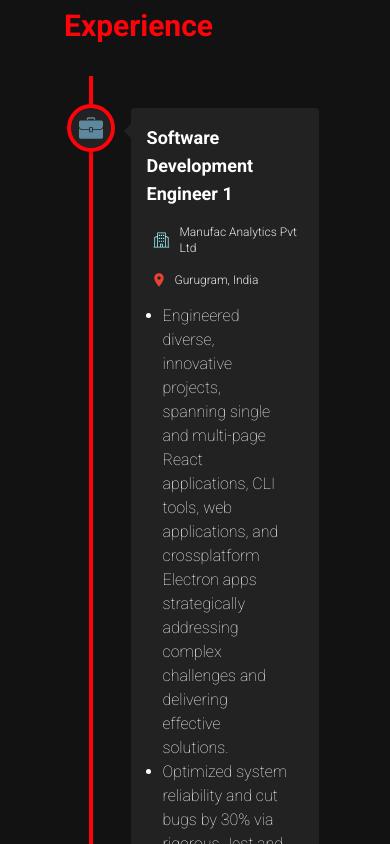
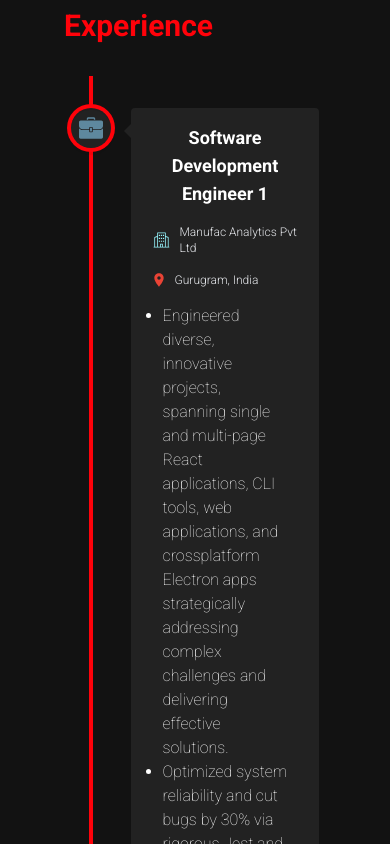
Before and after one commit to qur786/portfolio, a React (Vite) app: page / in a window 390 px wide. Shown: the part 3300-4144 px from the top of the page. Built offline with nearby package versions, Linux system fonts and the light colour scheme.

Commit message:
refactor: horizontally align center the title of the experience item  in mobile view

```diff
--- a/src/components/ExperienceItem/index.tsx
+++ b/src/components/ExperienceItem/index.tsx
@@ -36,7 +36,7 @@ export function ExperienceItem({
       icon={icon}
     >
       <div className="flex flex-col gap-2">
-        <h3 className="text-lg font-bold">{role}</h3>
+        <h3 className="text-lg font-bold md:text-start text-center">{role}</h3>
         <div className="flex md:flex-row flex-col justify-between md:items-center">
           <div className="flex flex-row md:gap-x-0 gap-x-1 items-center">
             <CompanyIcon className="h-4" />
```
